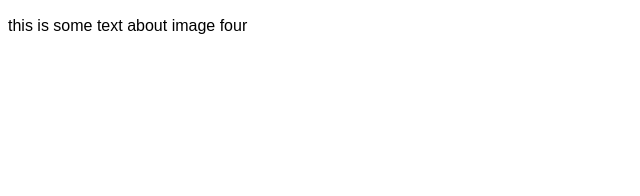
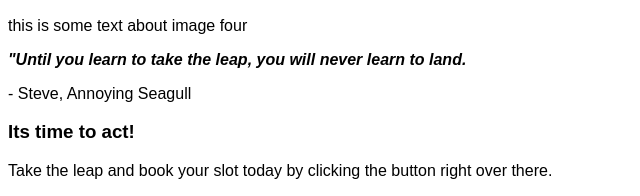
Before and after one commit to macave/landing-page, a plain HTML site: page index.html in a window 1280 px wide. Shown: the part 1440-1636 px from the top of the page, without its empty margins (0-640 px from the left). Before the commit the page ends 1491 px from the top, so only its background shows below. Drawn offline with Linux system fonts and the light colour scheme.

Commit message:
Added html for a quote and call to action

```diff
--- a/index.html
+++ b/index.html
@@ -24,26 +24,42 @@
             <button>Sign Up</button>
         </div>
         <div class="hero-image">
-            <img class="hero-image" src="https://upload.wikimedia.org/wikipedia/commons/thumb/3/3f/Placeholder_view_vector.svg/681px-Placeholder_view_vector.svg.png"/>
+            <img class="hero-image"
+                src="https://upload.wikimedia.org/wikipedia/commons/thumb/3/3f/Placeholder_view_vector.svg/681px-Placeholder_view_vector.svg.png" />
         </div>
     </div>
+
     <div class="information">
         <div>
-            <img class="information-image" src="https://upload.wikimedia.org/wikipedia/commons/thumb/3/3f/Placeholder_view_vector.svg/681px-Placeholder_view_vector.svg.png" />
+            <img class="information-image"
+                src="https://upload.wikimedia.org/wikipedia/commons/thumb/3/3f/Placeholder_view_vector.svg/681px-Placeholder_view_vector.svg.png" />
             <p>this is some text about image one</p>
         </div>
         <div>
-            <img class="information-image" src="https://upload.wikimedia.org/wikipedia/commons/thumb/3/3f/Placeholder_view_vector.svg/681px-Placeholder_view_vector.svg.png" />
+            <img class="information-image"
+                src="https://upload.wikimedia.org/wikipedia/commons/thumb/3/3f/Placeholder_view_vector.svg/681px-Placeholder_view_vector.svg.png" />
             <p>this is some text about image two</p>
         </div>
         <div>
-            <img class="information-image" src="https://upload.wikimedia.org/wikipedia/commons/thumb/3/3f/Placeholder_view_vector.svg/681px-Placeholder_view_vector.svg.png" />
+            <img class="information-image"
+                src="https://upload.wikimedia.org/wikipedia/commons/thumb/3/3f/Placeholder_view_vector.svg/681px-Placeholder_view_vector.svg.png" />
             <p>this is some text about image three</p>
         </div>
         <div>
-            <img class="information-image" src="https://upload.wikimedia.org/wikipedia/commons/thumb/3/3f/Placeholder_view_vector.svg/681px-Placeholder_view_vector.svg.png" />
+            <img class="information-image"
+                src="https://upload.wikimedia.org/wikipedia/commons/thumb/3/3f/Placeholder_view_vector.svg/681px-Placeholder_view_vector.svg.png" />
             <p>this is some text about image four</p>
         </div>
+    </div>
+
+    <div class="quote">
+        <strong><i>"Until you learn to take the leap, you will never learn to land.</i></strong>
+        <p>- Steve, Annoying Seagull</p>
+    </div>
+
+    <div class="action-call">
+        <h3>Its time to act!</h3>
+        <p>Take the leap and book your slot today by clicking the button right over there.</p>
     </div>
 
 </body>
```
